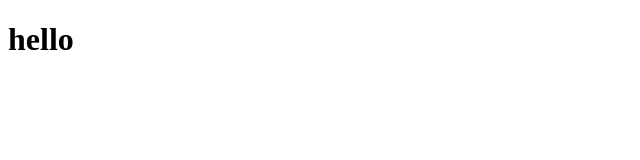
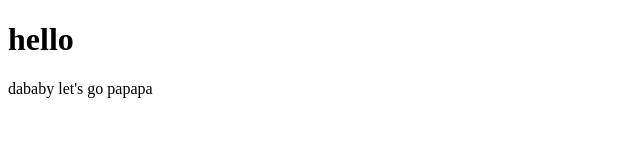
Before and after one commit to codaries/TestGit, a plain HTML site: page index.html in a window 1280 px wide. Shown: the whole page, without its empty margins (0-640 px from the left). Drawn offline with Linux system fonts and the light colour scheme.

Commit message:
Dababy let's go
so I have an idea that we should turn the whole website into dababy let's go papapa

```diff
--- a/index.html
+++ b/index.html
@@ -1,6 +1,8 @@
 <!DOCTYPE html>
 <head>
+    <title>dababy fan website</title>
 </head>
 <body>
     <h1>hello</h1>
+    <p>dababy let's go papapa</p>
 </body>
```
